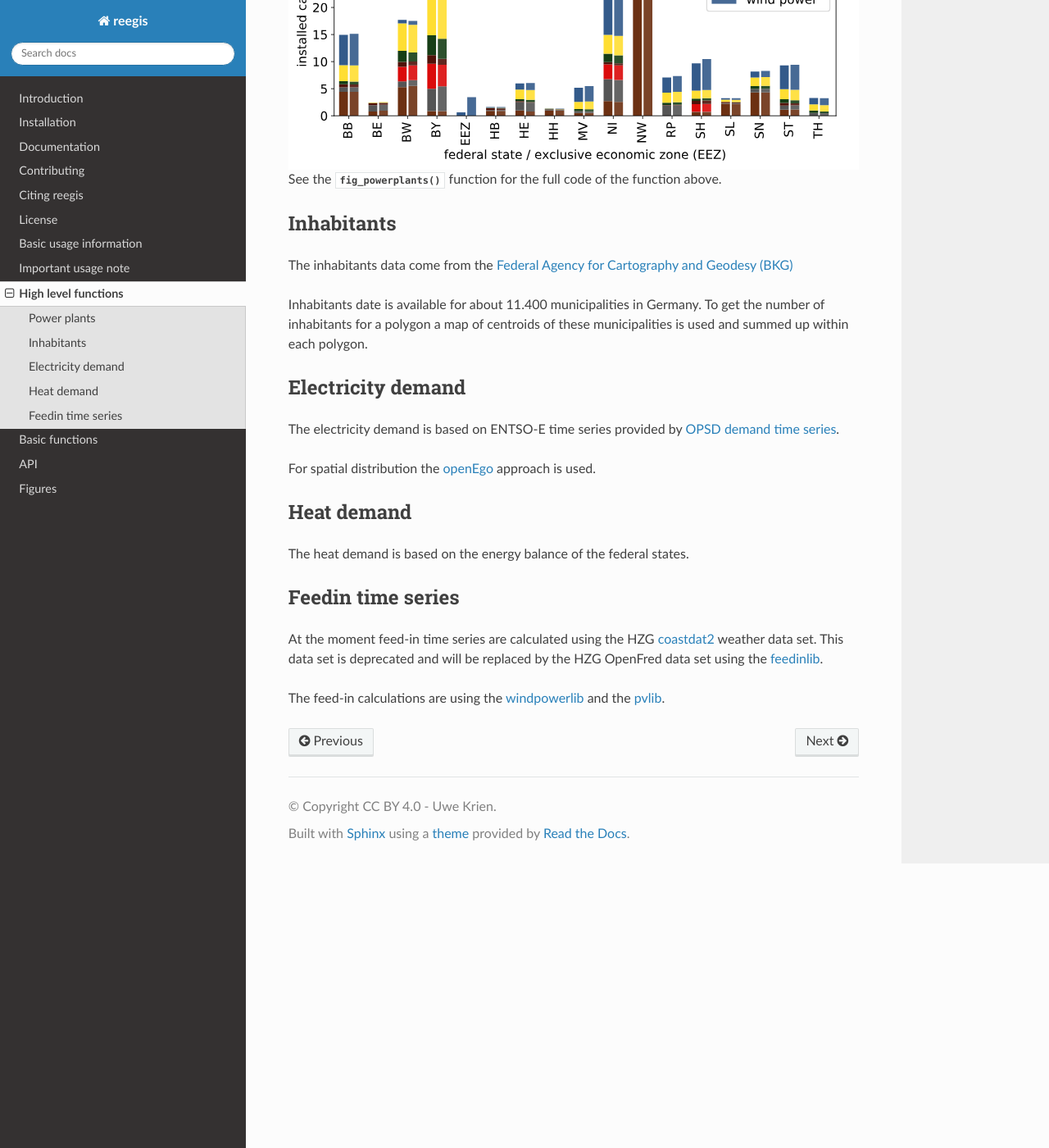
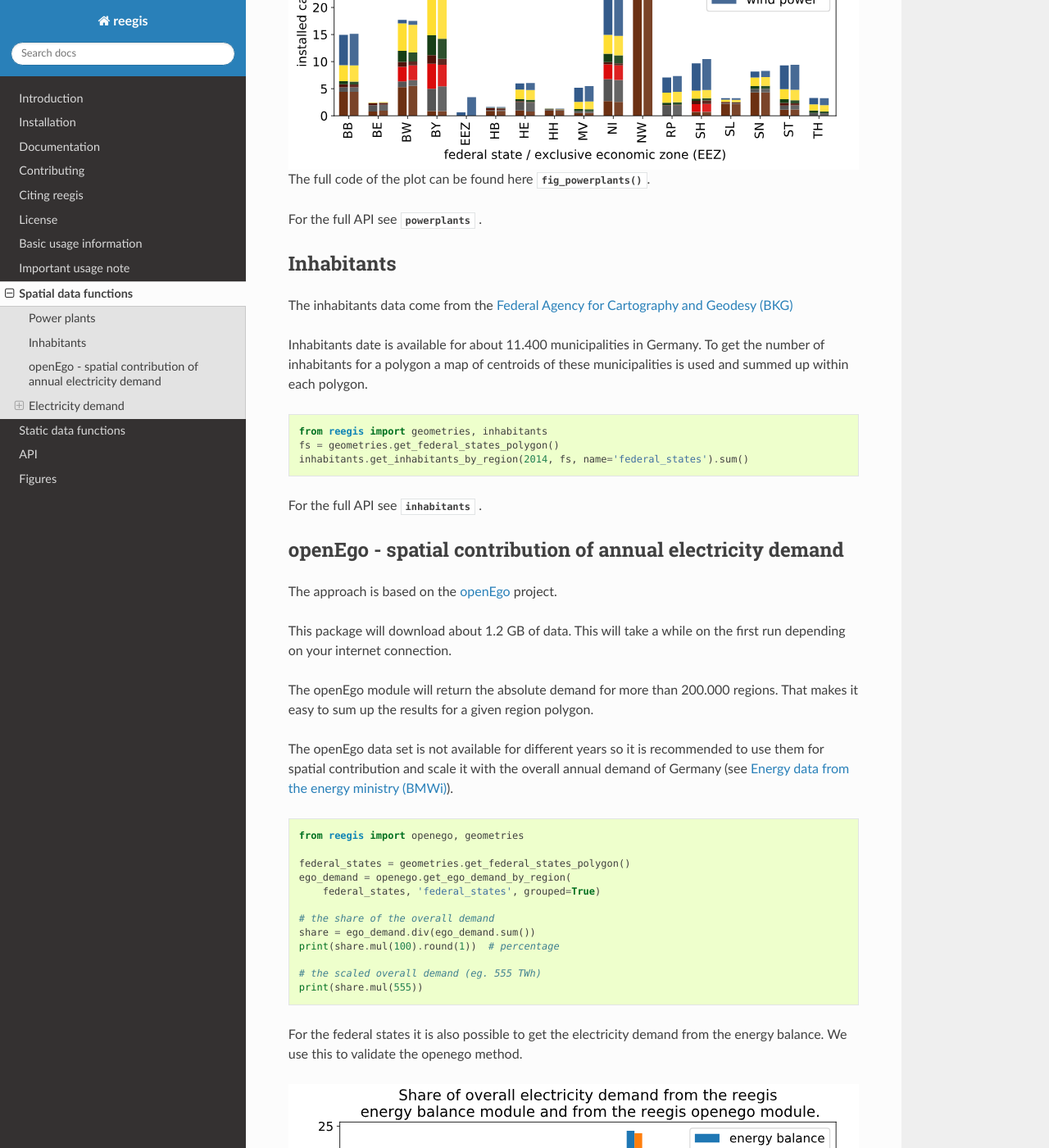
Before and after one commit to reegis/reegis, a Sphinx documentation site: the page built from docs/high_level.rst, in a window 1280 px wide and 1400 px high, scrolled down 957 px. Shown: the whole window at 82% size. Built offline with Sphinx 7.4.7 and the Read the Docs theme 2.0.0, drawn with Linux system fonts in a browser that asks for light colours; formulas are drawn with MathJax 3; some of the changed text lies outside the part shown.

Commit message:
Extend docs

```diff
--- a/docs/basic_functions.rst
+++ b/docs/basic_functions.rst
@@ -1,5 +1,5 @@
-Basic functions
-~~~~~~~~~~~~~~~
+Static data functions
+~~~~~~~~~~~~~~~~~~~~~
 
 Energy Balance
 ==============
@@ -72,6 +72,9 @@ be used to show changes over the time.
   :width: 650
   :align: center
 
+The full code of the plot can be found here
+:py:func:`~reegis.dev.figures.fig_energy_balance_lignite_extraction`.
+
 The reason for the drop for the last year is not that extraction of raw
 extraction ended but that the data set for 2016 is not complete yet. So be
 careful with most recent data sets and check them before use.
@@ -79,11 +82,67 @@ careful with most recent data sets and check them before use.
 If you frequently work with energy balances please contact the author and give
 your feedback or help to improve and maintain the API.
 
-General energy data from the energy ministry
-============================================
+For the full API see :py:mod:`~reegis.energy_balance` .
+
+
+.. _bmwi_label:
+
+Energy data from the energy ministry (BMWi)
+=================================================
 
 The ministry of energy
 `BMWI <http://www.bmwi.de/Navigation/EN/Home/home.html>`_ provides an excel
 sheet which is not optimised for automatic data processing. Nevertheless, it
 is possible to get some basic data from there. Be careful with updates, because
 the structure of the sheets may vary in the future.
+
+Annual electricity demand
+#########################
+
+Fetch the annual electricity demand from 1991 on. In the following code example
+it is used to create a time series.
+
+.. code-block:: python
+
+    demand = pd.Series()
+    ax = plt.figure(figsize=(9, 4)).add_subplot(1, 1, 1)
+    for year in range(1991, 2016):
+        print(year)
+        demand.loc[year] = bmwi.get_annual_electricity_demand_bmwi(year)
+    print(demand)
+
+.. image:: _files/energy_demand_germany_bmwi.svg
+  :width: 650
+  :align: center
+
+The full code of the plot can be found here
+:py:func:`~reegis.dev.figures.fig_energy_demand_germany_bmwi`.
+
+Capacity of renewable energy plants
+###################################
+
+The example shows the capacity of hydro energy plants in Germany in 2016.
+
+.. code-block:: python
+
+    re = bmwi_re_energy_capacity()
+    print(re.loc[2016, ('water', 'capacity')])
+
+If you frequently work with BMWi data please contact the author and give
+your feedback or help to improve and maintain the API.
+
+For the full API see :py:mod:`~reegis.bmwi` .
+
+.. _entsoe_label:
+
+Demand profile from ENTSO-E
+===========================
+
+The electricity profile is taken from ENTSO-E time series provided by
+`OPSD demand time series <https://github.com/Open-Power-System-Data/national_generation_capacity>`_.
+
+.. code-block:: python
+
+    entsoe = get_entsoe_load(2015)
+
+For the full API see :py:mod:`~reegis.entsoe` .
--- a/docs/high_level.rst
+++ b/docs/high_level.rst
@@ -1,8 +1,8 @@
-High level functions
-~~~~~~~~~~~~~~~~~~~~
+Spatial data functions
+~~~~~~~~~~~~~~~~~~~~~~
 
 Power plants
-++++++++++++
+============
 
 The powerplant module is based on
 `OPSD <https://open-power-system-data.org/>`_.
@@ -14,10 +14,10 @@ plot with the capacity for every federal state by fuel for the year 2014.
 .. code-block:: python
 
     from matplotlib import pyplot as plt
-    from reegis import powerplant
+    from reegis import powerplants
     geometries = geo.get_federal_states_polygon()
     year = 2014
-    my_pp = powerplant.get_powerplants_by_region(
+    my_pp = powerplants.get_powerplants_by_region(
         geometries, year, 'federal_states')
     column = 'capacity_{0}'.format(year)
     my_pp[column].unstack().plot(kind='bar', stacked=True)
@@ -38,11 +38,13 @@ sense.
   :width: 700
   :align: center
 
-See the :py:func:`~reegis.dev.figures.fig_powerplants` function for the
-full code of the function above.
+The full code of the plot can be found here
+:py:func:`~reegis.dev.figures.fig_powerplants`.
+
+For the full API see :py:mod:`~reegis.powerplants` .
 
 Inhabitants
-+++++++++++
+============
 
 The inhabitants data come from the
 `Federal Agency for Cartography and Geodesy (BKG) <https://gdz.bkg.bund.de/index.php/default/open-data/verwaltungsgebiete-1-250-000-mit-einwohnerzahlen-ebenen-stand-31-12-vg250-ew-ebenen-31-12.html>`_
@@ -51,19 +53,116 @@ Inhabitants date is available for about 11.400 municipalities in Germany. To
 get the number of inhabitants for a polygon a map of centroids of these
 municipalities is used and summed up within each polygon.
 
+.. code-block:: python
+
+    from reegis import geometries, inhabitants
+    fs = geometries.get_federal_states_polygon()
+    inhabitants.get_inhabitants_by_region(2014, fs, name='federal_states').sum()
+
+For the full API see :py:mod:`~reegis.inhabitants` .
+
+.. _openego_label:
+
+openEgo - spatial contribution of annual electricity demand
+===========================================================
+
+The approach is based on the `openEgo <https://github.com/openego>`_ project.
+
+This package will download about 1.2 GB of data. This will take a while on the
+first run depending on your internet connection.
+
+The openEgo module will return the absolute demand for more than 200.000
+regions. That makes it easy to sum up the results for a given region polygon.
+
+The openEgo data set is not available for different years so it is recommended
+to use them for spatial contribution and scale it with the overall annual
+demand of Germany (see :ref:`bmwi_label`).
+
+.. code-block:: python
+
+    from reegis import openego, geometries
+
+    federal_states = geometries.get_federal_states_polygon()
+    ego_demand = openego.get_ego_demand_by_region(
+        federal_states, 'federal_states', grouped=True)
+
+    # the share of the overall demand
+    share = ego_demand.div(ego_demand.sum())
+    print(share.mul(100).round(1))  # percentage
+
+    # the scaled overall demand (eg. 555 TWh)
+    print(share.mul(555))
+
+For the federal states it is also possible to get the electricity demand from
+the energy balance. We use this to validate the openego method.
+
+.. image:: _files/electricity_demand_by_state.svg
+  :width: 700
+  :align: center
+
+The full code of the plot can be found here
+:py:func:`~reegis.dev.figures.fig_electricity_demand_by_state`.
+
+For the full API see :py:mod:`~reegis.openego` .
+
 Electricity demand
-++++++++++++++++++
+==================
 
-The electricity demand is based on ENTSO-E time series provided by
-`OPSD demand time series <https://github.com/Open-Power-System-Data/national_generation_capacity>`_.
+The electricity profile is taken from the :ref:`entsoe_label`, the spatial
+distribution of the :ref:`openego_label` is used.
 
-For spatial distribution the `openEgo <https://github.com/openego>`_ approach
-is used.
+The annual demand is either taken from BMWi (see: :ref:`bmwi_label`), openEgo
+(see: :ref:`openego_label`), entso (see. :ref:`entsoe_label`) or can be passed
+by the user.
+
+.. code-block:: python
+
+    from reegis import demand_elec, geometries
+    fs = geometries.get_federal_states_polygon()
+    annual_demand = 'bmwi'
+    my_profile = demand_elec.get_entsoe_profile_by_region(
+        fs, 2014, 'test', annual_demand)
+
+.. image:: _files/electricity_profile_from_entsoe.svg
+  :width: 700
+  :align: center
+
+The full code of the plot can be found here
+:py:func:`~reegis.dev.figures.fig_electricity_profile_from_entsoe`.
+
+.. code-block:: python
+
+    from reegis import demand_elec, geometries
+    fs = geometries.get_federal_states_polygon()
+
+    p1 = demand_elec.get_entsoe_profile_by_region(fs, 2014, 'test', 'entsoe')
+    p['entsoe'] = p1.sum().sum()
+
+    p2 = demand_elec.get_entsoe_profile_by_region(fs, 2013, 'test', 'bmwi')
+    p['bmwi'] = p2.sum().sum()
+
+    p3 = demand_elec.get_entsoe_profile_by_region(fs, 2013, 'test', 'openego')
+    p['openego'] = p3.sum().sum()
+
+    p4 = demand_elec.get_entsoe_profile_by_region(fs, 2011, 'test', 555555)
+    p['user value'] = p4.sum().sum()
+
+.. image:: _files/scaled_electricity_profile.svg
+  :width: 700
+  :align: center
+
+The full code of the plot can be found here
+:py:func:`~reegis.dev.figures.fig_scaled_electricity_profile`.
+
+For the full API see :py:mod:`~reegis.demand_elec` .
+
 
 Heat demand
 +++++++++++
 
 The heat demand is based on the energy balance of the federal states.
+
+For the full API see :py:mod:`~reegis.demand_heat` .
 
 Feedin time series
 ++++++++++++++++++
@@ -76,3 +175,5 @@ data set using the `feedinlib <https://github.com/oemof/feedinlib>`_.
 The feed-in calculations are using the
 `windpowerlib <https://github.com/wind-python/windpowerlib>`_ and the
 `pvlib <https://github.com/pvlib/pvlib-python>`_.
+
+For the full API see :py:mod:`~reegis.feedin` .
```
Also changed, not shown: 2 other files.
